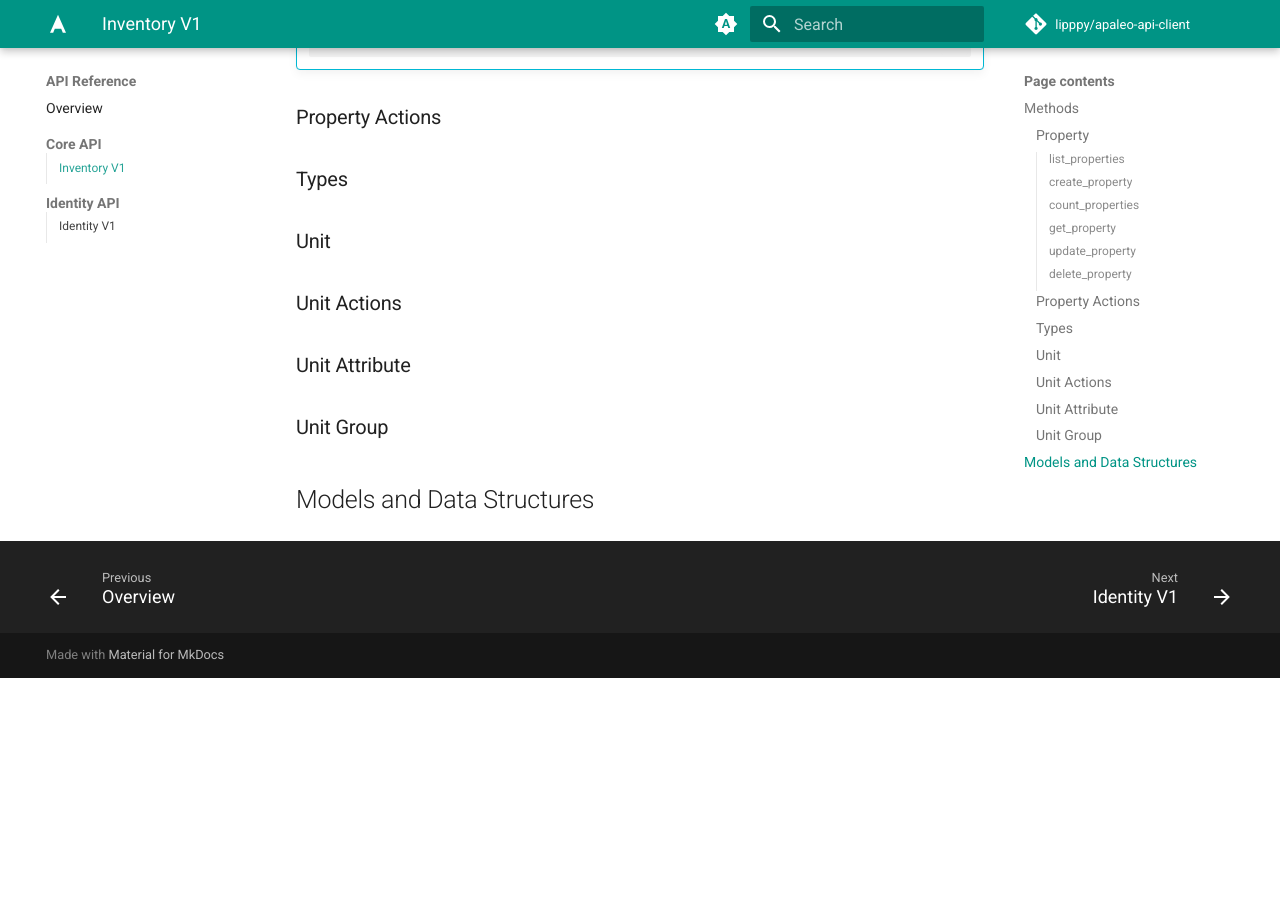
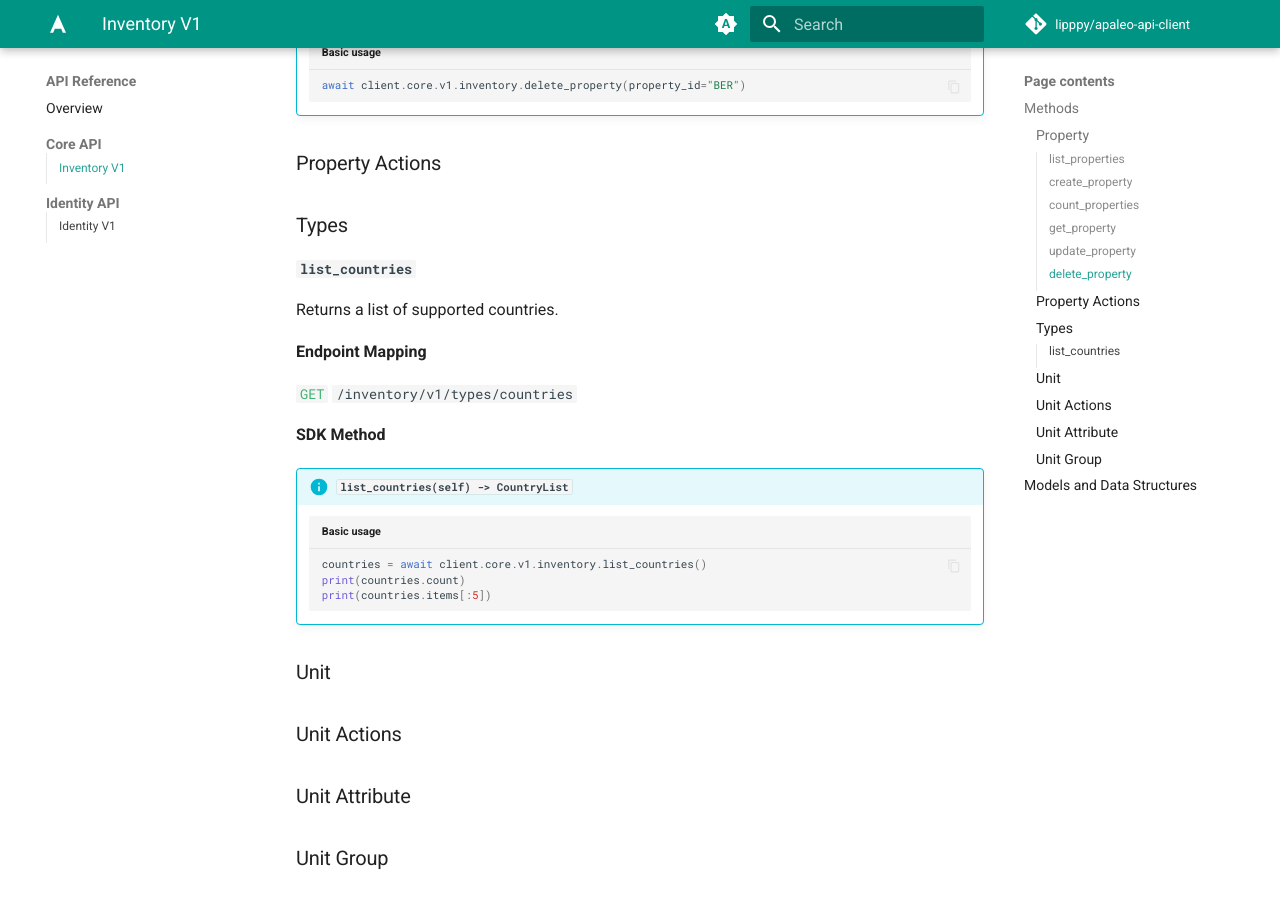
Before and after one commit to lipppy/apaleo-api-client, an MkDocs documentation site: the page built from docs/api/core/inventory_v1.md, in a window 1280 px wide and 900 px high, scrolled down 3852 px. Built offline with MkDocs 1.6.1 and Material for MkDocs 9.7.7, drawn with Linux system fonts in a browser that asks for light colours; comment, search, counter and statistics services are not loaded; the version menu is left out; before the commit the page ends 4530 px from its top, so only the background shows below that; some of the changed text lies outside the part shown.

Commit message:
feat: add centralized type imports to API docsoverview table

````diff
--- a/docs/api/core/inventory_v1.md
+++ b/docs/api/core/inventory_v1.md
@@ -10,26 +10,30 @@
     </tr>
   </thead>
   <tbody>
-  <tr>
-    <td><b>Swagger UI</b></td>
-    <td><a href="https://api.apaleo.com/swagger/index.html?urls.primaryName=Inventory+V1">https://api.apaleo.com/swagger/index.html?urls.primaryName=Inventory+V1</a></td>
-  </tr>
-  <tr>
-    <td><b>Client</b></td>
-    <td><code>ApaleoAPIClient</code></td>
-  </tr>
-  <tr>
-    <td><b>API</b></td>
-    <td><code>ApaleoAPIClient.core</code></td>
-  </tr>
-  <tr>
-    <td><b>Version</b></td>
-    <td><code>ApaleoAPIClient.core.v1</code></td>
-  </tr>
-  <tr>
-    <td><b>Resource</b></td>
-    <td><code>ApaleoAPIClient.core.v1.inventory</code></td>
-  </tr>
+    <tr>
+      <td><b>Swagger UI</b></td>
+      <td><a href="https://api.apaleo.com/swagger/index.html?urls.primaryName=Inventory+V1">https://api.apaleo.com/swagger/index.html?urls.primaryName=Inventory+V1</a></td>
+    </tr>
+    <tr>
+      <td><b>Client</b></td>
+      <td><code>ApaleoAPIClient</code></td>
+    </tr>
+    <tr>
+      <td><b>API</b></td>
+      <td><code>ApaleoAPIClient.core</code></td>
+    </tr>
+    <tr>
+      <td><b>Version</b></td>
+      <td><code>ApaleoAPIClient.core.v1</code></td>
+    </tr>
+    <tr>
+      <td><b>Resource</b></td>
+      <td><code>ApaleoAPIClient.core.v1.inventory</code></td>
+    </tr>
+    <tr>
+      <td><b>Centralized Type Imports</b></td>
+      <td><code>from apaleoapi.apaleo.core.v1.inventory import ...</code></td>
+    </tr>
   </tbody>
 </table>
 
@@ -203,6 +207,24 @@
 
 ### Types
 
+#### `list_countries`
+
+Returns a list of supported countries.
+
+**Endpoint Mapping**
+
+<code style="color: mediumseagreen;">GET</code> <code>/inventory/v1/types/countries</code>
+
+**SDK Method**
+
+!!! info "`list_countries(self) -> CountryList`"
+
+    ```python title="Basic usage"
+    countries = await client.core.v1.inventory.list_countries()
+    print(countries.count)
+    print(countries.items[:5])
+    ```
+
 ### Unit
 
 ### Unit Actions
````
Also changed, not shown: docs/api/identity/identity_v1.md (+24 -20 lines).
